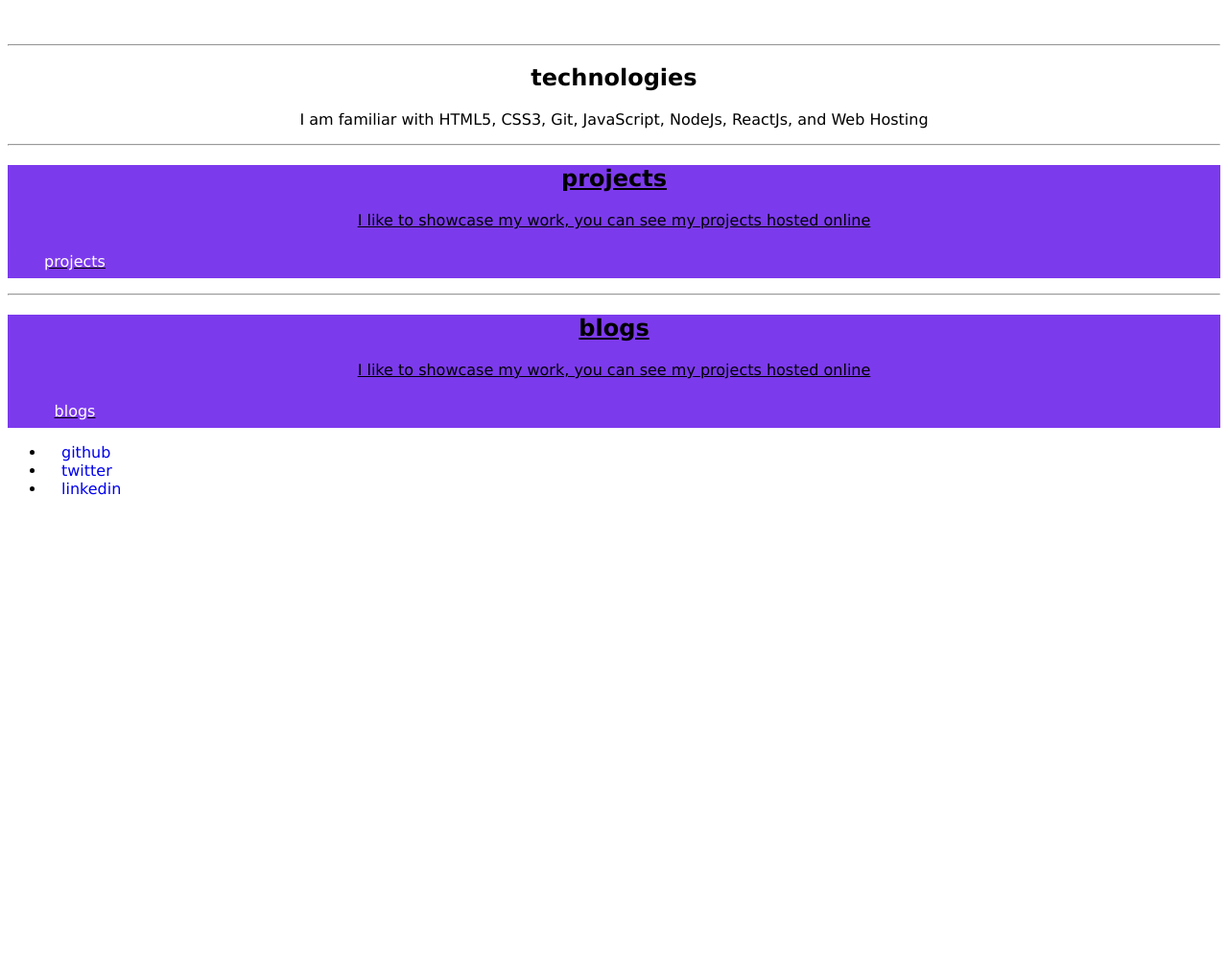
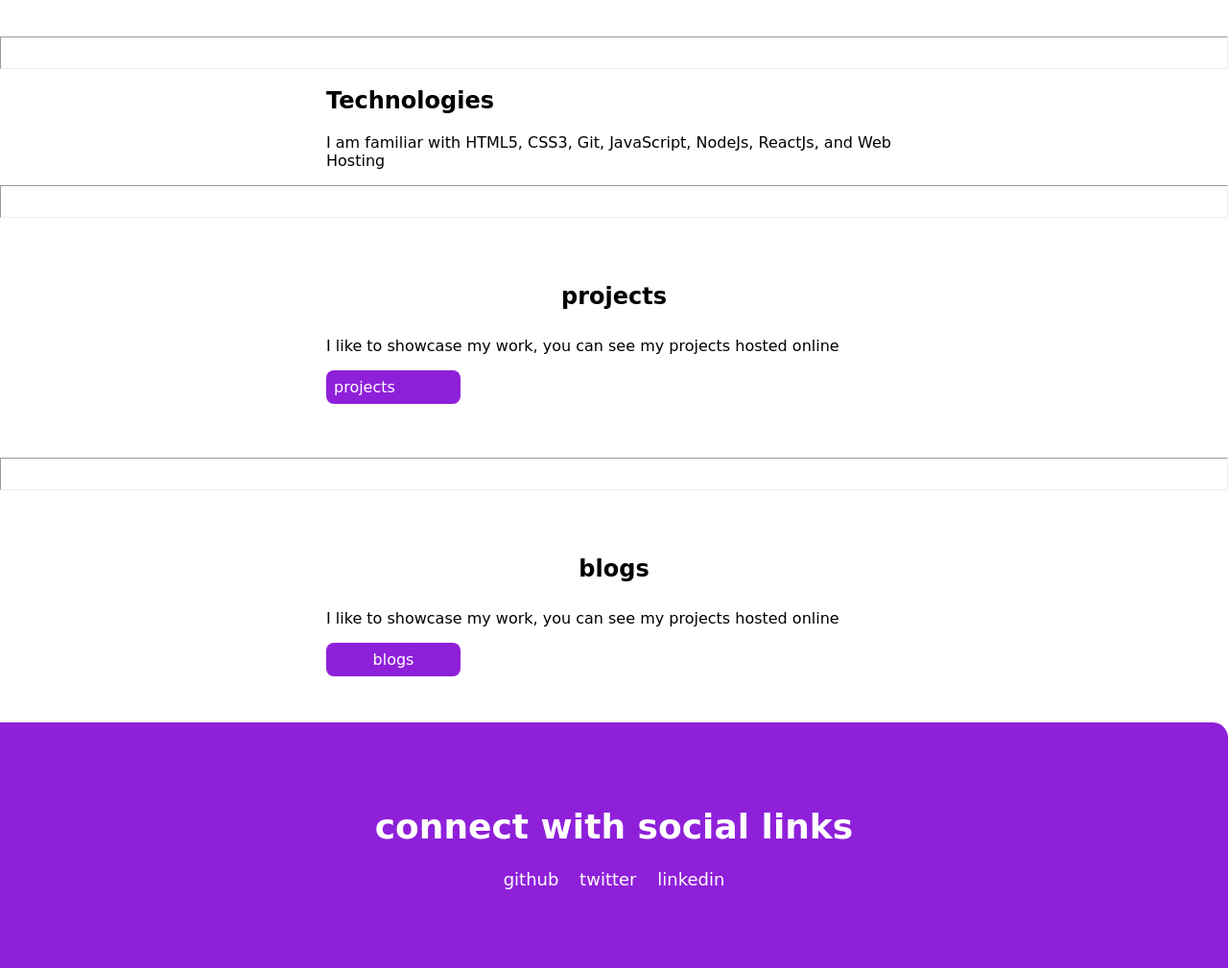
Before and after one commit to shakib1111/my-portfolio, a plain HTML site: page index.html in a window 1280 px wide. Shown: the part 565-1574 px from the top of the page at 96% size. Before the commit the page ends 1100 px from the top, so only its background shows below. Drawn offline with Linux system fonts and the light colour scheme.

Commit message:
footer completed with css

```diff
--- a/index.html
+++ b/index.html
@@ -14,10 +14,10 @@
         <li class="list-item-inline">
             <a class="link link-active" href="/">home</a>
         </li>
-        <li>
+        <li class="link-item-inline" >
             <a class="link" href="/projects.html">projects</a>
         </li>
-        <li>
+        <li class="link-itme-inline">
             <a class="link" href="/blogs.html">blogs</a>
         </li>
     </ul>
@@ -31,7 +31,7 @@
 
 <section class="section-ow">
     <div class="container container-center">
-        <h1 >technologies</h1>
+        <h1 >Technologies</h1>
         <p>I am familiar with HTML5, CSS3, Git, JavaScript, NodeJs, ReactJs, and Web Hosting </p>
     </div>
 </section>
@@ -53,17 +53,18 @@
 </section>
 
 <footer class="footer">
-    <div footer-header>
-        <ul class="social-links list-non-buller">
+    <div class="footer-header">
+        <h1>connect with social links</h1>
+        <ul class="social-links list-non-bullet">
             <li class="list-item-inline">
-                <a class="link" href="github.com">github
+                <a class="link" href="https://github.com/shakib1111">github
                 </a>
             </li>
             <li class="list-item-inline">
-                <a class="link" href="twitter.com">twitter</a>
+                <a class="link" href="https://twitter.com/s_shakib11">twitter</a>
             </li>
             <li class="list-item-inline">
-                <a class="link" href="linkedin.com">linkedin</a>
+                <a class="link" href="https://www.linkedin.com/in/shakib-shaikh-19a612184/">linkedin</a>
             </li>
         </ul>
     </div>
--- a/style.css
+++ b/style.css
@@ -2,30 +2,110 @@
 
 :root{
 
-    --primay-color: #7C3AED;
+    --primay-color: #8f20da;
     --off-white: #F3F4F6;
     --dark-gray: #6B7280;
 }
 body{
     text-decoration: none;
-    font-family: Verdana, Geneva, Tahoma, sans-serif;
+    font-family:  cursive;
+    margin: 0px;
 
 
 }
+hr{
+    color: darkblue;
+    padding: 1rem ;
+}
+/* spaces */
+.margin-md{
+    margin: 2rem;
+}
 
+.container{
+    padding: 0rem 1rem;
+}
+
+.container-center {
+    max-width: 600px;
+    margin: auto;
+}
+
+/* links */
+.link {
+    box-sizing: border-box;
+    text-decoration: none;
+    padding-bottom: 1rem;
+    border-radius: 1rem;
+    color: aqua;
+
+}
+
+.link-primary{
+    background-color: var(--primay-color);
+    border-radius: 0.5rem;
+    color: white;
+    display: block;
+    max-width: 140px;
+    margin: 1rem 1rem 1rem 0rem;
+    padding: 0.5rem;
+
+}
+.link-secondary{
+    background-color: var(--primay-color);
+    border-radius: 0.5rem;
+    color:white;
+    display: block;
+    max-width: 140px;
+    margin: 1rem 1rem 1rem 0rem;
+    padding: 0.5rem;
+    text-align: center;
+
+}
+
+/* lists */
+.list-non-bullet {
+    list-style: none;
+    padding-inline-start: 0px;
+}
+.list-item-inline {
+    display: inline;
+    padding: 0rem 0.5rem;
+    text-align: center;
+}
+
+
+/* navigation */
 .navigation {
-color: #2df36f;
+color: aqua;
 background-color: var(--primay-color);
 padding: 1rem;
 border-bottom-left-radius: 1rem;
+
 }
 
 .navigation .nav-brand{
     font-weight: bolder;
+    color: cyan;
+}
+.nav-brand a{
+    text-decoration: none;
+    font-weight: bold;
 }
 .navigation .nav-pills{
     color: var(--off-white);
+    text-align: right;
 }
+
+.navigation .link{
+    color: white;
+
+}
+.navigation .link-active{
+    font-weight: bold;
+}
+
+/* header */
 .hero{
         padding: 2rem;
         padding-top: 5rem;
@@ -44,48 +124,39 @@ border-bottom-left-radius: 1rem;
     color: var(--dark-gray);
 }
 
+/*sections  */
+
 .section{
-    text-align: center;
-    background-color: #7C3AED;
-    text-decoration: underline;
+   padding: 2rem;
+
 }
-
 .section h1 {
     text-align: center;
+
+     padding: 0.5rem;
 }
 
 .ow {
-background-color: var(--primay-color);
+background-color: var(--off-white);
 }
 
-.section-ow h1{
-    text-align: center;
-    /* background-color: var(--primay-color); */
+
+/* footer */
+
+.footer{
+    background-color: var(--primay-color);
+    border-top-right-radius: 1rem;
+    padding: 4rem 1rem;
+    color:white;
 }
-.section-ow p{
-    text-align: center;
+.footer .link{
+    color: white;
 }
-.link {
-    box-sizing: border-box;
-    text-decoration: none;
-    padding: 0.5rem 1rem;
+.footer .footer-header{
+    /* font-weight: bold;  */
+     font-size: large;
+     text-align: center;
 }
-
-.link-primary{
-    background-color: var(--primay-color);
-    border-radius: 0.5rem;
-    color: white;
-    display: block;
-    max-width: 140px;
-    margin: 1rem 1rem 1rem 0rem;
-
+.footer ul{
+    padding-inline-start: 0px;
 }
-.link-secondary{
-    background-color: var(--primay-color);
-    border-radius: 0.5rem;
-    color: white;
-    display: block;
-    max-width: 140px;
-    margin: 1rem 1rem 1rem 0rem;
-
-}
```
Also changed, not shown: projects.html (added, +13 -0 lines), 1 other file.
